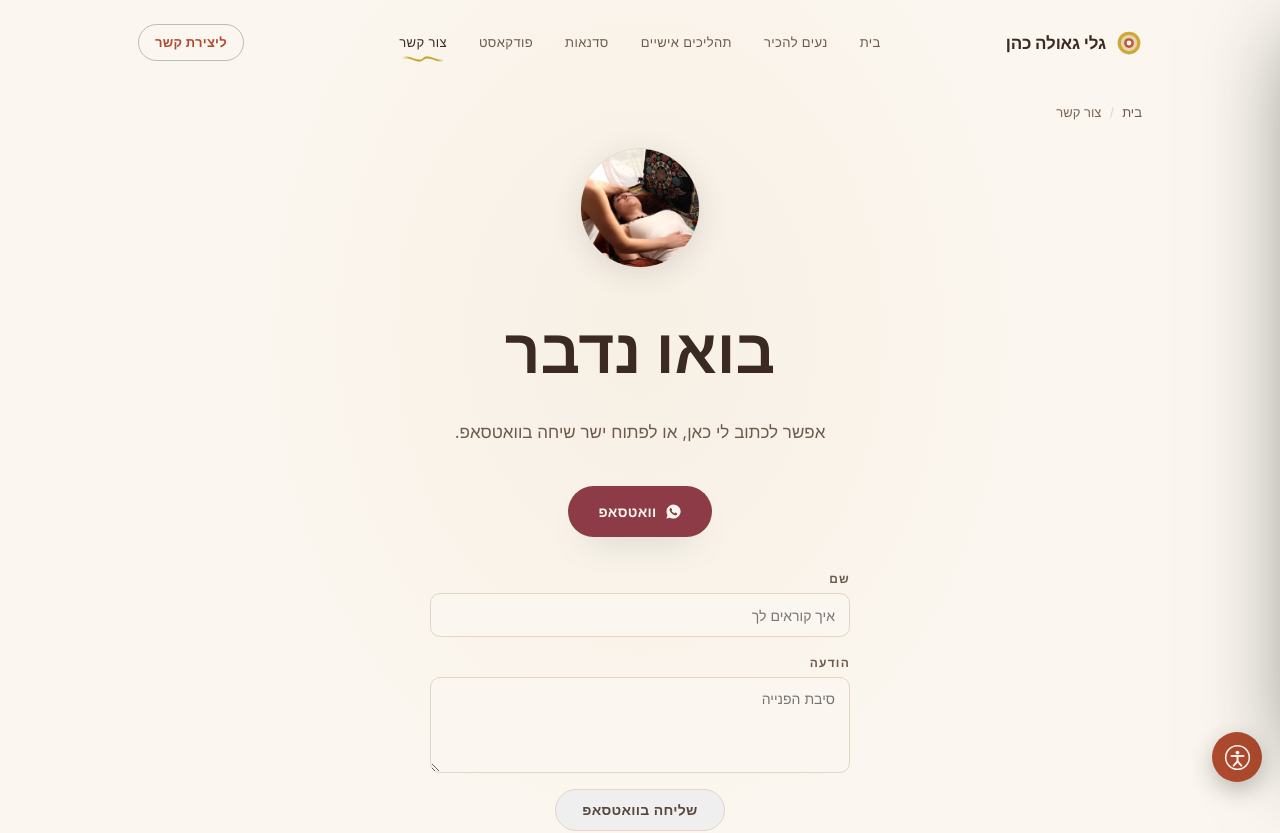
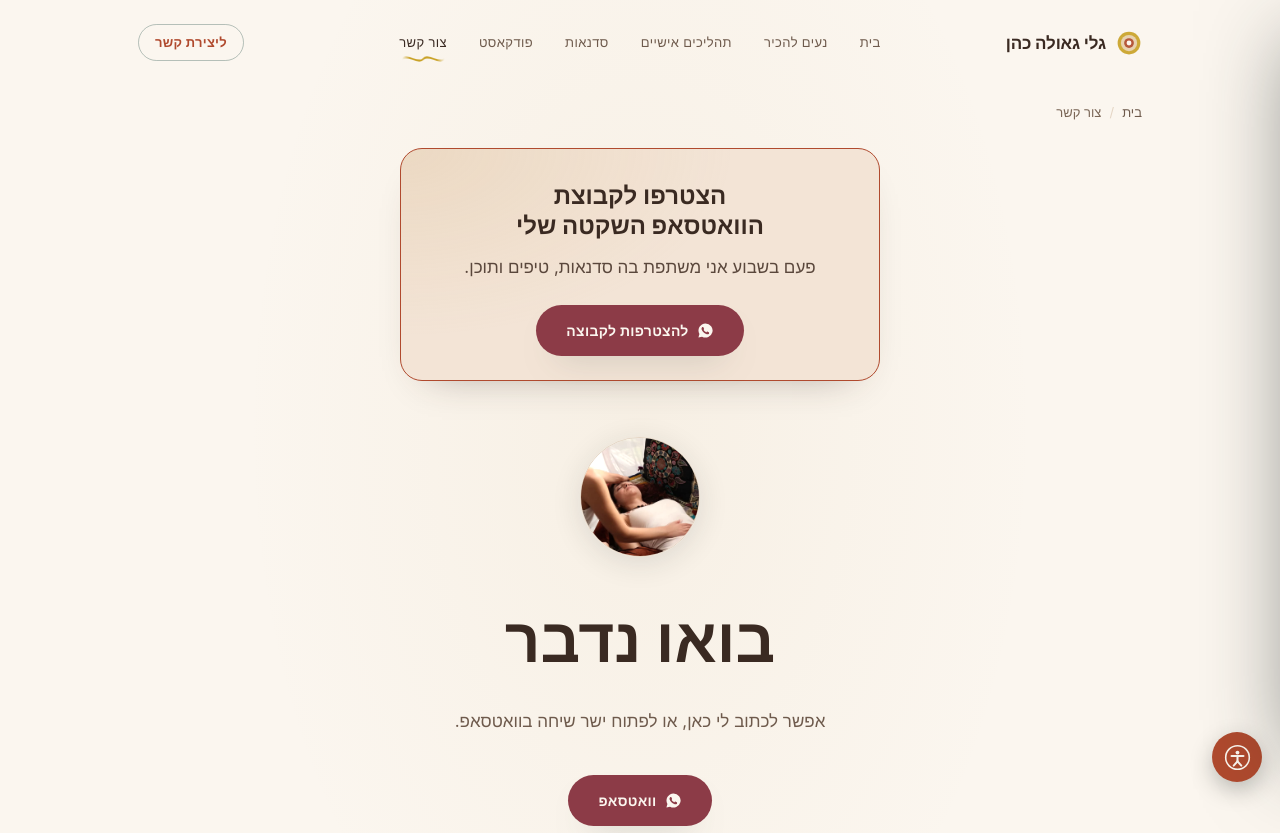
Before and after one commit to silverdavi/gali-cohen.com, a React (Vite) app: page /contact in a window 1280 px wide. Shown: the top 833 px of the page. Built offline with nearby package versions, Linux system fonts and the light colour scheme; grey boxes are pictures that could not be loaded; a web font is replaced by a local one.

Commit message:
Add a WhatsApp group invite at the top of the contact page.
A small highlighted card sits above the form, with a button that opens the group in a new tab.

Co-authored-by: GaliGeulaCohen <GaliGeulaCohen@users.noreply.github.com>

```diff
--- a/public/admin/config.yml
+++ b/public/admin/config.yml
@@ -371,6 +371,7 @@ singletons:
       - { label: "אימייל", name: email, widget: string, hint: "מופיע ככפתור אימייל." }
       - { label: "אינסטגרם (כתובת)", name: instagram, widget: string }
       - { label: "קישור וואטסאפ", name: whatsapp, widget: string, hint: "למשל https://wa.me/972XXXXXXXXX — גם כפתור הברירת־מחדל של כל הכפתורים." }
+      - { label: "קישור לקבוצת הוואטסאפ (עמוד יצירת קשר)", name: whatsappGroup, widget: string, required: false, hint: "נפתח בכרטיסייה חדשה מהבלוק שבראש עמוד יצירת הקשר." }
       - label: "רשתות חברתיות (מוצגות עם אייקון, גם בפוטר וגם בפרטי קשר)"
         name: socials
         widget: list
@@ -594,6 +595,9 @@ collections:
               - { label: "טופס — placeholder שדה ההודעה", name: formMessagePlaceholder, widget: string }
               - { label: "טופס — תווית כפתור השליחה", name: formSubmit, widget: string }
               - { label: "טופס — הערה מתחת לטופס", name: formNote, widget: string }
+              - { label: "קבוצת וואטסאפ — כותרת", name: groupTitle, widget: string }
+              - { label: "קבוצת וואטסאפ — טקסט", name: groupText, widget: string }
+              - { label: "קבוצת וואטסאפ — כפתור", name: groupCta, widget: string }
               - { label: "ישן: טקסט אינסטגרם", name: instagram, widget: string, required: false }
           - label: "כותרת תחתונה (Footer)"
             name: footer
--- a/src/components/Contact.tsx
+++ b/src/components/Contact.tsx
@@ -23,6 +23,7 @@ import { hasBrandIcon } from '../lib/brandIcon';
 export function Contact({ titleAs: Title = 'h2' }: { titleAs?: 'h1' | 'h2' } = {}) {
   const { contact } = content;
   const magnetic = useMagnetic();
+  const groupMagnetic = useMagnetic();
   const [name, setName] = useState('');
   const [message, setMessage] = useState('');
 
@@ -42,6 +43,21 @@ export function Contact({ titleAs: Title = 'h2' }: { titleAs?: 'h1' | 'h2' } = {
     <div className="contact" id="contact">
       {Title === 'h1' && <Breadcrumbs items={[{ label: content.nav.contact }]} />}
       <Reveal>
+        {Title === 'h1' && site.whatsappGroup?.trim() && (
+          <aside className="contact-group">
+            <h2 className="contact-group-title">{contact.groupTitle}</h2>
+            <p className="contact-group-text">{contact.groupText}</p>
+            <a
+              className="btn btn-primary btn-whatsapp"
+              href={site.whatsappGroup.trim()}
+              target="_blank"
+              rel="noopener noreferrer"
+              {...groupMagnetic}
+            >
+              {contact.groupCta}
+            </a>
+          </aside>
+        )}
         <div className={`contact-medallion${features.medallionSpin ? ' spin' : ''}`} aria-hidden>
           <Cinemagraph src="/photos/bowl.webp" clip={clipFor('/photos/bowl.webp')} ariaHidden />
         </div>
--- a/src/content/en.yaml
+++ b/src/content/en.yaml
@@ -206,6 +206,9 @@ contact:
   formMessagePlaceholder: What would you like to tell me?
   formSubmit: Send on WhatsApp
   formNote: This opens the message in WhatsApp, where you can edit it before sending
+  groupTitle: Join my quiet WhatsApp group
+  groupText: Once a week I share workshops, tips, and content there.
+  groupCta: Join the group
 
 footer:
   place: Tel Aviv
--- a/src/content/he.yaml
+++ b/src/content/he.yaml
@@ -171,6 +171,9 @@ contact:
   formMessagePlaceholder: סיבת הפנייה
   formSubmit: שליחה בוואטסאפ
   formNote: ההודעה תיפתח לשליחה בוואטסאפ, ותוכלו לערוך אותה לפני ששולחים
+  groupTitle: הצטרפו לקבוצת הוואטסאפ השקטה שלי
+  groupText: פעם בשבוע אני משתפת בה סדנאות, טיפים ותוכן.
+  groupCta: להצטרפות לקבוצה
   instagram: אינסטגרם
 footer:
   place: תל אביב
--- a/src/content/index.ts
+++ b/src/content/index.ts
@@ -14,6 +14,7 @@ export type Site = {
   email: string;
   instagram: string;
   whatsapp: string;
+  whatsappGroup?: string;
   socials?: SocialLink[];
 };
 export const site = siteFile as Site;
@@ -117,6 +118,7 @@ export type Content = {
     formName: string; formNamePlaceholder: string;
     formMessage: string; formMessagePlaceholder: string;
     formSubmit: string; formNote: string;
+    groupTitle: string; groupText: string; groupCta: string;
   };
   footer: { place: string; credit: string };
 };
--- a/src/content/site.yaml
+++ b/src/content/site.yaml
@@ -1,6 +1,7 @@
 email: GaliCo.10@gmail.com
 instagram: https://www.instagram.com/gali.geula/
 whatsapp: https://wa.me/972549431396
+whatsappGroup: https://chat.whatsapp.com/LGgbNzMM41DKm23dtOkFvd
 socials:
   - label: Instagram
     url: https://www.instagram.com/gali.geula/
--- a/src/index.css
+++ b/src/index.css
@@ -703,7 +703,8 @@ main { position: relative; z-index: 1; } /* content rides above the light field
 [dir='rtl'] .hero-name { letter-spacing: 0; line-height: 1.04; }
 [dir='rtl'] .section-title { letter-spacing: 0; line-height: 1.22; }
 [dir='rtl'] .words .word blockquote { line-height: 1.6; }
-[dir='rtl'] .contact-line { letter-spacing: 0; }
+[dir='rtl'] .contact-line,
+[dir='rtl'] .contact-group-title { letter-spacing: 0; }
 [dir='rtl'] .progress { transform-origin: 100% 50%; }
 
 /* --- Kinetic type: word-by-word rise from a mask --------------------------
@@ -1383,6 +1384,37 @@ video.band-photo { display: block; }
 /* contact-sub: centred + a touch narrower (42ch) than a standfirst — a centred
    line reads best short. Mute, because the email button below it is the focus. */
 .contact-sub { color: var(--mute); font-size: var(--fs-body); max-width: 42ch; margin: 0 auto var(--s-7); }
+
+/* A small highlighted invite at the top of the contact page, above the form.
+   Same warm card language as the free-call banner, sized down and stacked
+   because this page is centred. */
+.contact-group {
+  max-width: 480px;
+  margin: 0 auto var(--s-8);
+  padding: var(--s-6) var(--s-6) var(--s-5);
+  border: 1px solid var(--accent);
+  border-radius: 22px;
+  background:
+    radial-gradient(120% 140% at 0% 0%, rgba(201, 166, 105, 0.18), transparent 58%),
+    var(--paper-2);
+  box-shadow: 0 18px 40px -28px rgba(58, 42, 34, 0.45);
+}
+.contact-group-title {
+  font-family: var(--display);
+  font-weight: 400;
+  font-size: calc(clamp(20px, 2.1vw, 24px) * var(--a11y-font-scale, 1));
+  line-height: 1.25;
+  color: var(--ink);
+  margin: 0 0 var(--s-3);
+  text-wrap: balance;
+}
+.contact-group-text {
+  margin: 0 auto var(--s-5);
+  max-width: 36ch;
+  color: var(--body);
+  font-size: var(--fs-body);
+  line-height: var(--lh-body);
+}
 
 /* A short form as a second path to the same place: it composes the message
    and hands it to WhatsApp (window.open, not a native form submit — the
@@ -2845,7 +2877,7 @@ button.article {
    does. Placed last so it wins over each element's older `font-weight: 400`
    (tuned for the previous single-weight serif) without editing every rule. */
 .nav-name, .hero-name, .section-title, .astro-sign,
-.astro-find-title, .practice-title, .contact-line,
+.astro-find-title, .practice-title, .contact-line, .contact-group-title,
 .event-day, .event-title, .product-title, .product-price, .freecall-title,
 .article-title, .episode-title, .word-mark, .practice-price, .reader-title,
 .show-name {
```
